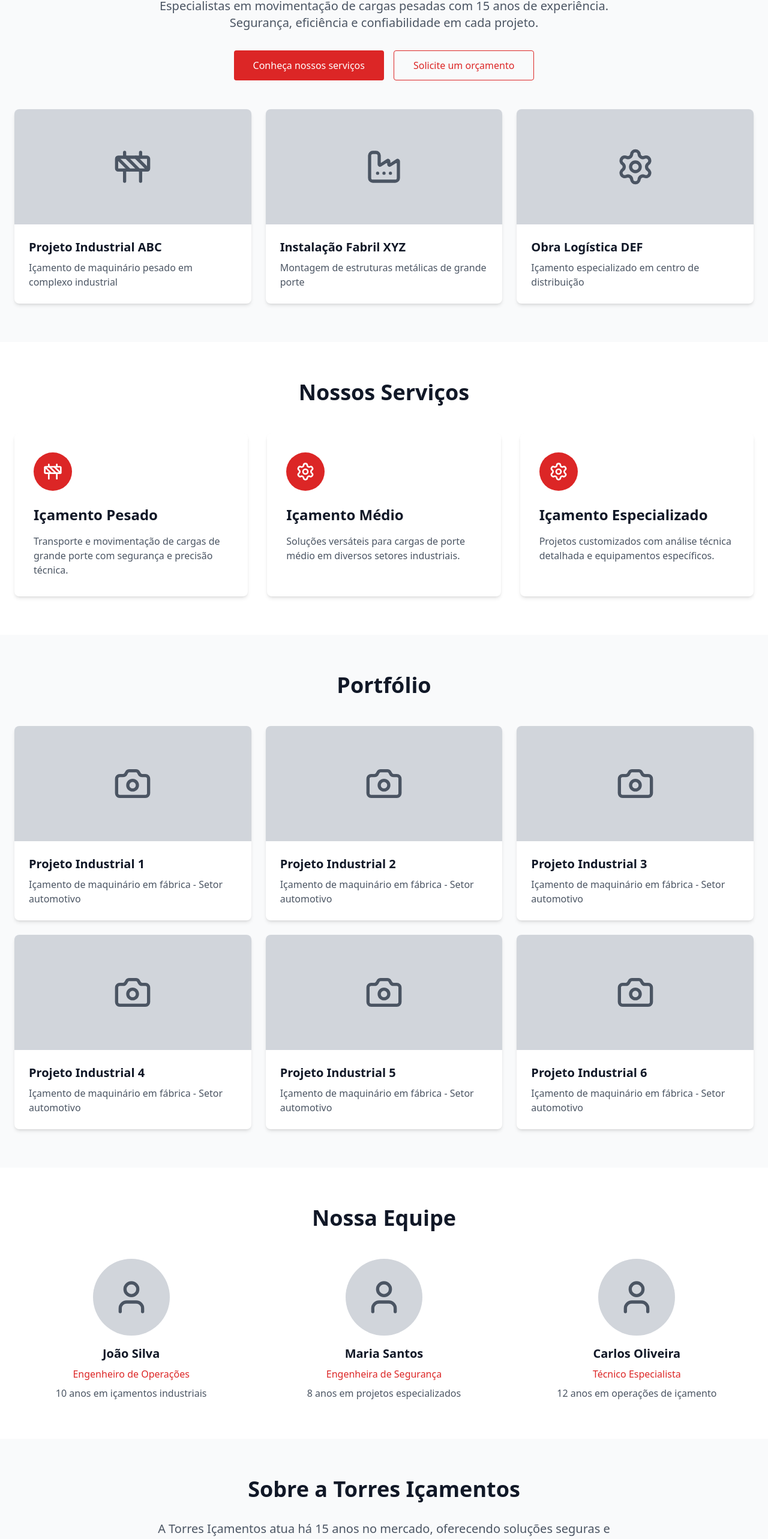
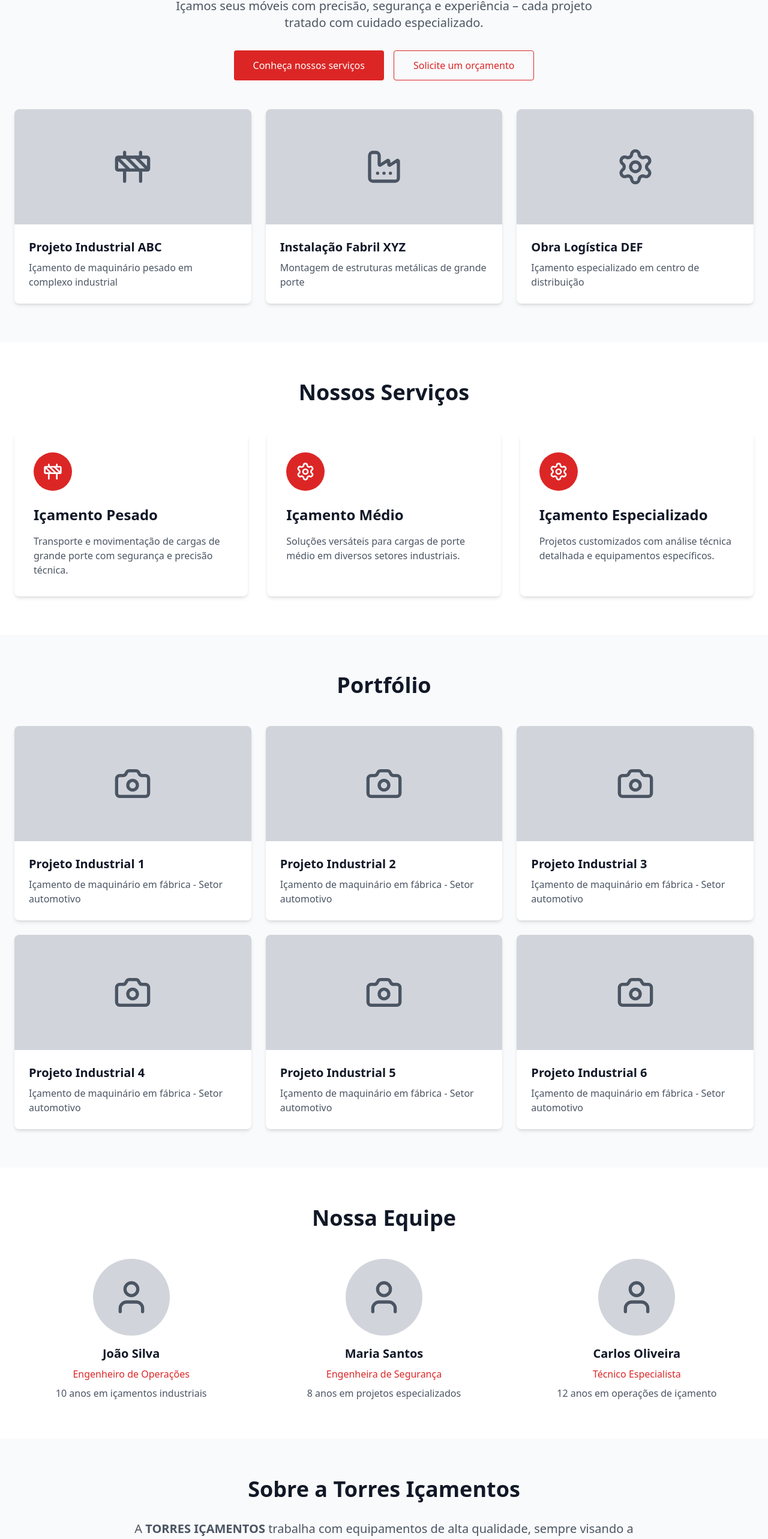
Before and after one commit to nineteen-84/torres-icamentos, a React (Vite) app: page / in a window 1280 px wide. Shown: the part 232-2797 px from the top of the page at 60% size. Built offline with nearby package versions, Linux system fonts and the light colour scheme.

Commit message:
✨ feat: adicionar horário de atendimento na seção de contato

```diff
--- a/src/pages/Home/index.tsx
+++ b/src/pages/Home/index.tsx
@@ -1,4 +1,4 @@
-import { Construction, Factory, Settings, Camera, Phone, Mail, MapPin, User } from "lucide-react";
+import { Construction, Factory, Settings, Camera, Phone, Mail, MapPin, Clock, User } from "lucide-react";
 
 export const Home = () => {
   return (
@@ -41,8 +41,7 @@ export const Home = () => {
               Soluções em <span className="text-red-600">Içamentos</span>
             </h1>
             <p className="text-xl text-gray-600 mb-8 max-w-3xl mx-auto">
-              Especialistas em movimentação de cargas pesadas com 15 anos de experiência. Segurança,
-              eficiência e confiabilidade em cada projeto.
+              Içamos seus móveis com precisão, segurança e experiência – cada projeto tratado com cuidado especializado.
             </p>
             <div className="flex flex-col sm:flex-row gap-4 justify-center">
               <button className="bg-red-600 text-white px-8 py-3 rounded hover:bg-red-700 transition">
@@ -186,9 +185,11 @@ export const Home = () => {
         <div className="max-w-4xl mx-auto px-6 text-center">
           <h2 className="text-4xl font-bold mb-8">Sobre a Torres Içamentos</h2>
           <p className="text-xl text-gray-600 mb-8">
-            A Torres Içamentos atua há 15 anos no mercado, oferecendo soluções seguras e eficientes
-            em movimentação de cargas. Nossa missão é proporcionar serviços de excelência com
-            tecnologia de ponta e equipe altamente qualificada.
+            A <strong>TORRES IÇAMENTOS</strong> trabalha com equipamentos de alta qualidade, sempre visando a segurança de seus funcionários e clientes.
+            Utilizamos uma estrutura que não danifica paredes, janelas, guarda-corpo, parapeitos, portas e qualquer tipo de pisos.
+
+            <p>A missão de nossa empresa é realizar um trabalho de qualidade com segurança.
+            </p>
           </p>
           <div className="grid md:grid-cols-3 gap-8">
             <div>
@@ -219,14 +220,14 @@ export const Home = () => {
                   <Phone className="w-6 h-6 mr-4 text-red-600" />
                   <div>
                     <p className="font-semibold">Telefone</p>
-                    <p className="text-gray-600">(11) 9999-9999</p>
+                    <p className="text-gray-600">(11) 5925-6665</p>
                   </div>
                 </div>
                 <div className="flex items-center">
                   <Mail className="w-6 h-6 mr-4 text-red-600" />
                   <div>
                     <p className="font-semibold">E-mail</p>
-                    <p className="text-gray-600">contato@torresicamentos.com</p>
+                    <p className="text-gray-600">torresicamentos@gmail.com</p>
                   </div>
                 </div>
                 <div className="flex items-center">
@@ -234,6 +235,13 @@ export const Home = () => {
                   <div>
                     <p className="font-semibold">Endereço</p>
                     <p className="text-gray-600">São Paulo, SP</p>
+                  </div>
+                </div>
+                <div className="flex items-center mt-4">
+                  <Clock className="w-6 h-6 mr-4 text-red-600" />
+                  <div>
+                    <p className="font-semibold">Atendimento</p>
+                    <p className="text-gray-600">Seg a Sex: 9:00 às 18:00</p>
                   </div>
                 </div>
               </div>
```
